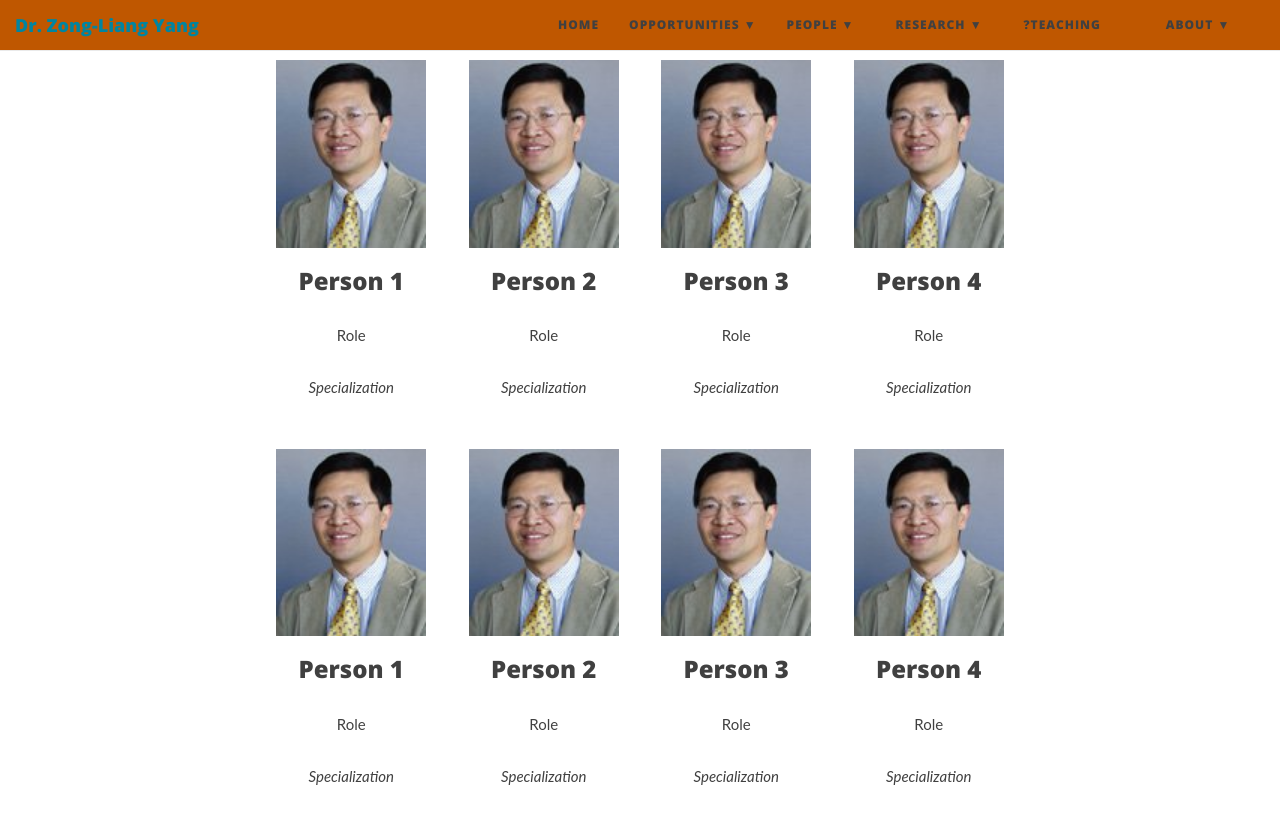
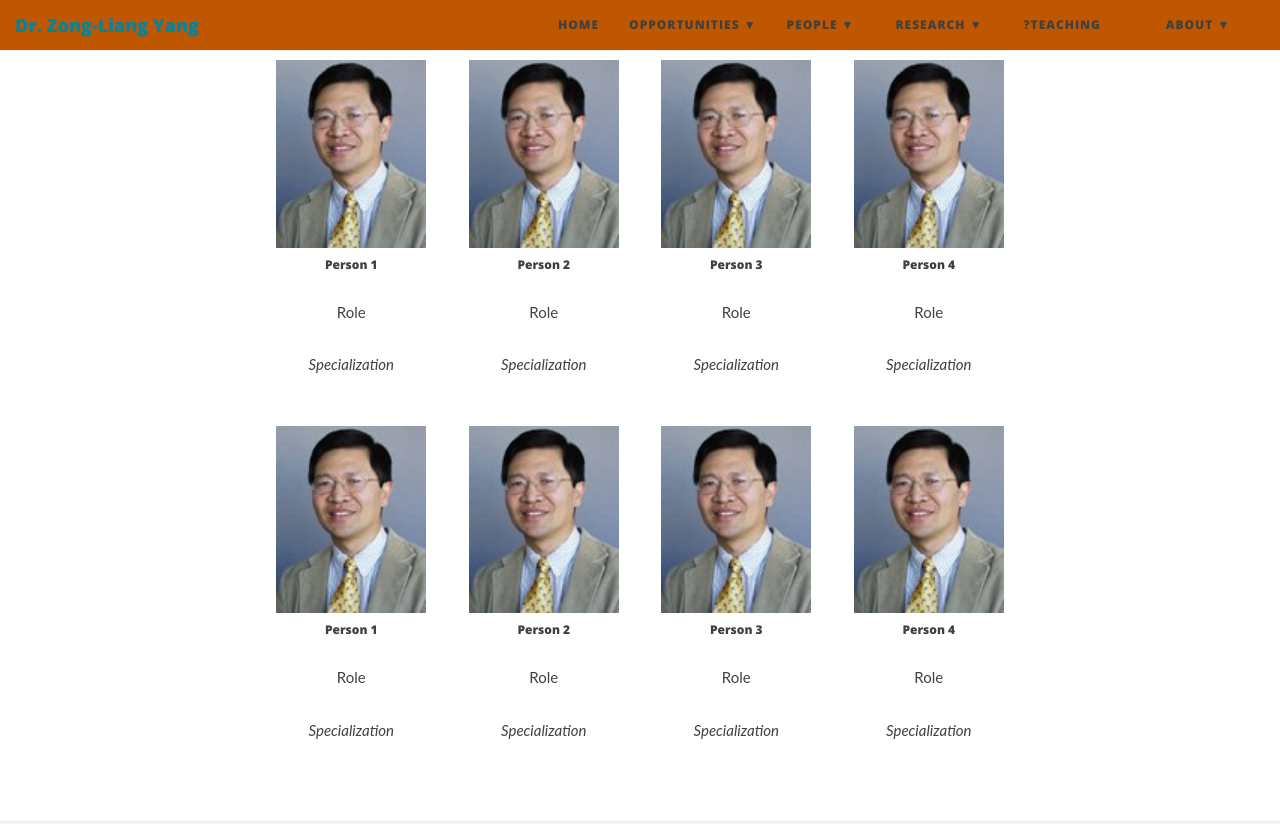
Before and after one commit to ktwugoat/LEAD-UTexas, a Jekyll site: the page built from people/members/John Doe.md, in a window 1280 px wide and 900 px high, scrolled down 361 px. Shown: the top 824 px of the window. Built offline with Jekyll 4.4.1, drawn with Linux system fonts in a browser that asks for light colours; nearby versions of some CDN libraries.

```diff
--- a/people/members/John Doe.md
+++ b/people/members/John Doe.md
@@ -15,28 +15,28 @@ You can also make your website based on the guidance at [jsg profile](https://ep
 
 <div>
     <img src="/people/images/Liang.jpg" alt="Person 1" style="width: 100%; max-width: 150px;"/>
-    <h3>Person 1</h3>
+    <h6>Person 1</h6>
     <p>Role</p>
     <p><em>Specialization</em></p>
 </div>
 
 <div>
     <img src="/people/images/Liang.jpg" alt="Person 2" style="width: 100%; max-width: 150px;"/>
-    <h3>Person 2</h3>
+    <h6>Person 2</h6>
     <p>Role</p>
     <p><em>Specialization</em></p>
 </div>
 
 <div>
     <img src="/people/images/Liang.jpg" alt="Person 3" style="width: 100%; max-width: 150px;"/>
-    <h3>Person 3</h3>
+    <h6>Person 3</h6>
     <p>Role</p>
     <p><em>Specialization</em></p>
 </div>
 
 <div>
     <img src="/people/images/Liang.jpg" alt="Person 4" style="width: 100%; max-width: 150px;"/>
-    <h3>Person 4</h3>
+    <h6>Person 4</h6>
     <p>Role</p>
     <p><em>Specialization</em></p>
 </div>
@@ -44,28 +44,28 @@ You can also make your website based on the guidance at [jsg profile](https://ep
 
 <div>
     <img src="/people/images/Liang.jpg" alt="Person 1" style="width: 100%; max-width: 150px;"/>
-    <h3>Person 1</h3>
+    <h6>Person 1</h6>
     <p>Role</p>
     <p><em>Specialization</em></p>
 </div>
 
 <div>
     <img src="/people/images/Liang.jpg" alt="Person 2" style="width: 100%; max-width: 150px;"/>
-    <h3>Person 2</h3>
+    <h6>Person 2</h6>
     <p>Role</p>
     <p><em>Specialization</em></p>
 </div>
 
 <div>
     <img src="/people/images/Liang.jpg" alt="Person 3" style="width: 100%; max-width: 150px;"/>
-    <h3>Person 3</h3>
+    <h6>Person 3</h6>
     <p>Role</p>
     <p><em>Specialization</em></p>
 </div>
 
 <div>
     <img src="/people/images/Liang.jpg" alt="Person 4" style="width: 100%; max-width: 150px;"/>
-    <h3>Person 4</h3>
+    <h6>Person 4</h6>
     <p>Role</p>
     <p><em>Specialization</em></p>
 </div>
```
